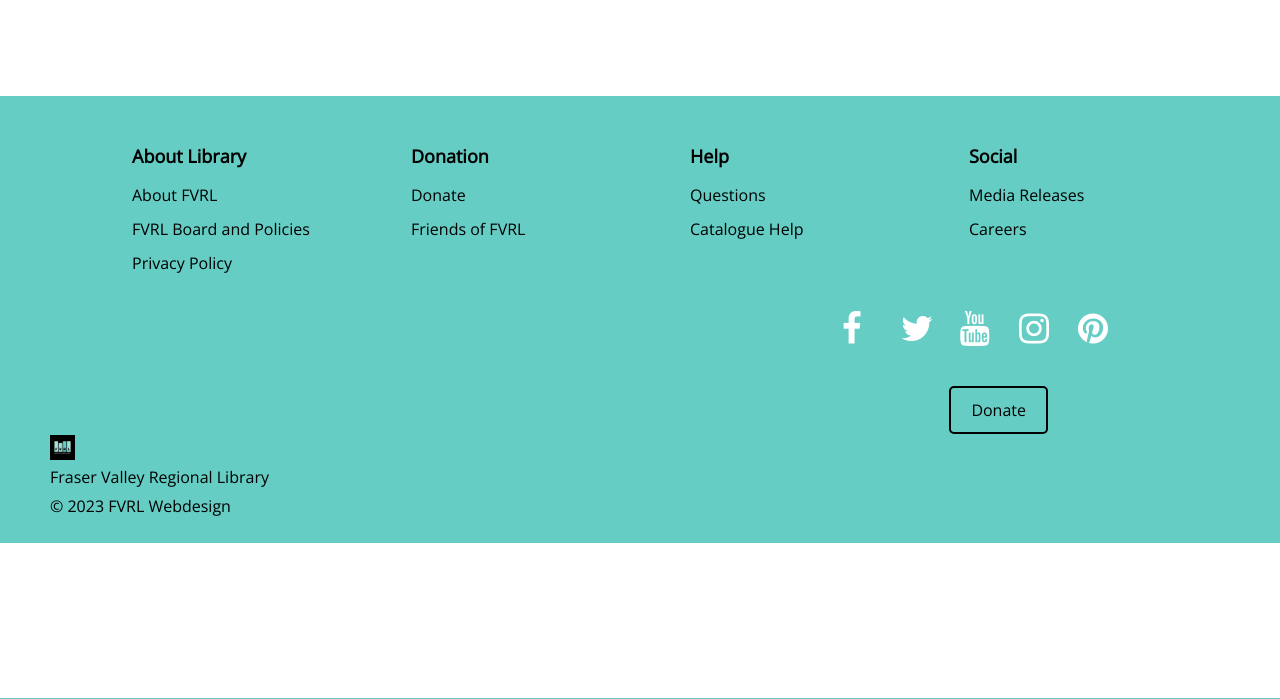
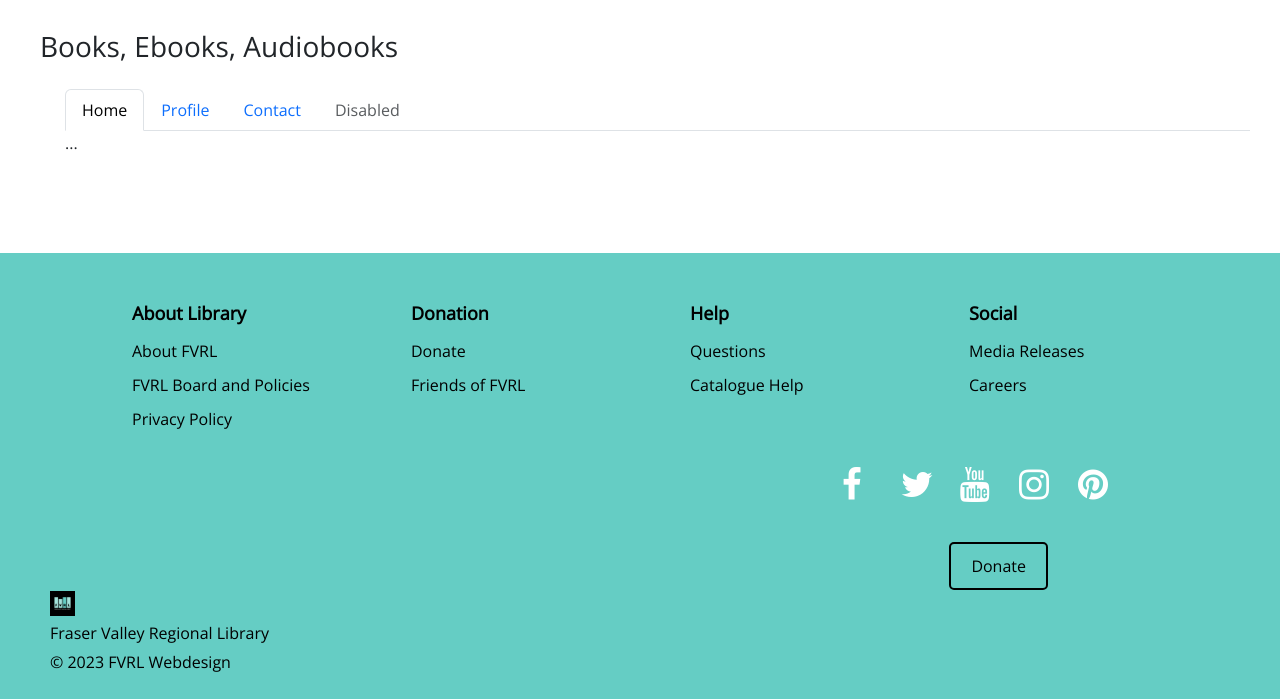
Before and after one commit to annaddai/634GroupFVRL, a PHP site: page /books_media.php in a window 1280 px wide. Shown: the part 102-801 px from the top of the page. Run offline with PHP 8.4, Linux system fonts and the light colour scheme.

Commit message:
Books&Media Create Tab Section

```diff
--- a/books_media.php
+++ b/books_media.php
@@ -1,4 +1,141 @@
-<?php require 'header.php'; ?>
-<br><br><br><br>
+<!DOCTYPE html>
+<html lang="en">
+  <head>
+    <meta charset="UTF-8" />
+    <meta name="viewport" content="width=device-width, initial-scale=1.0" />
+    <link
+      rel="stylesheet"
+      href="https://cdn.jsdelivr.net/npm/bootstrap@5.3.2/dist/css/bootstrap.min.css"
+    />
+    <title>Fraser Valley Regional Library Books and Media</title>
+    <style>
+      .section1 {
+        padding: 30px;
+        margin-bottom: 20px;
+        margin-left: 10px;
+      }
 
-<?php require 'footer.php'; ?>
+      .SectionTabs {
+        margin-top: 25px;
+      }
+
+      .SectionTabs,
+      .tab-content {
+        margin-left: 25px;
+      }
+    </style>
+  </head>
+
+  <body>
+    <?php require 'header.php'; ?>
+
+    <div class="section1">
+      <h3>Books, Ebooks, Audiobooks</h3>
+      <!-- Tab nav -->
+      <div class="SectionTabs">
+        <ul class="nav nav-tabs" id="myTab" role="tablist">
+          <li class="nav-item" role="presentation">
+            <button
+              class="nav-link active"
+              id="home-tab"
+              data-bs-toggle="tab"
+              data-bs-target="#home-tab-pane"
+              type="button"
+              role="tab"
+              aria-controls="home-tab-pane"
+              aria-selected="true"
+            >
+              Home
+            </button>
+          </li>
+          <li class="nav-item" role="presentation">
+            <button
+              class="nav-link"
+              id="profile-tab"
+              data-bs-toggle="tab"
+              data-bs-target="#profile-tab-pane"
+              type="button"
+              role="tab"
+              aria-controls="profile-tab-pane"
+              aria-selected="false"
+            >
+              Profile
+            </button>
+          </li>
+          <li class="nav-item" role="presentation">
+            <button
+              class="nav-link"
+              id="contact-tab"
+              data-bs-toggle="tab"
+              data-bs-target="#contact-tab-pane"
+              type="button"
+              role="tab"
+              aria-controls="contact-tab-pane"
+              aria-selected="false"
+            >
+              Contact
+            </button>
+          </li>
+          <li class="nav-item" role="presentation">
+            <button
+              class="nav-link"
+              id="disabled-tab"
+              data-bs-toggle="tab"
+              data-bs-target="#disabled-tab-pane"
+              type="button"
+              role="tab"
+              aria-controls="disabled-tab-pane"
+              aria-selected="false"
+              disabled
+            >
+              Disabled
+            </button>
+          </li>
+        </ul>
+      </div>
+      <div class="tab-content" id="myTabContent">
+        <div
+          class="tab-pane fade show active"
+          id="home-tab-pane"
+          role="tabpanel"
+          aria-labelledby="home-tab"
+          tabindex="0"
+        >
+          ...
+        </div>
+        <div
+          class="tab-pane fade"
+          id="profile-tab-pane"
+          role="tabpanel"
+          aria-labelledby="profile-tab"
+          tabindex="0"
+        >
+          ...
+        </div>
+        <div
+          class="tab-pane fade"
+          id="contact-tab-pane"
+          role="tabpanel"
+          aria-labelledby="contact-tab"
+          tabindex="0"
+        >
+          ...
+        </div>
+        <div
+          class="tab-pane fade"
+          id="disabled-tab-pane"
+          role="tabpanel"
+          aria-labelledby="disabled-tab"
+          tabindex="0"
+        >
+          ...
+        </div>
+      </div>
+    </div>
+
+    <br />
+    <br />
+    <?php require 'footer.php'; ?>
+    <script src="https://cdn.jsdelivr.net/npm/bootstrap@5.3.2/dist/js/bootstrap.bundle.min.js"></script>
+  </body>
+</html>
```
